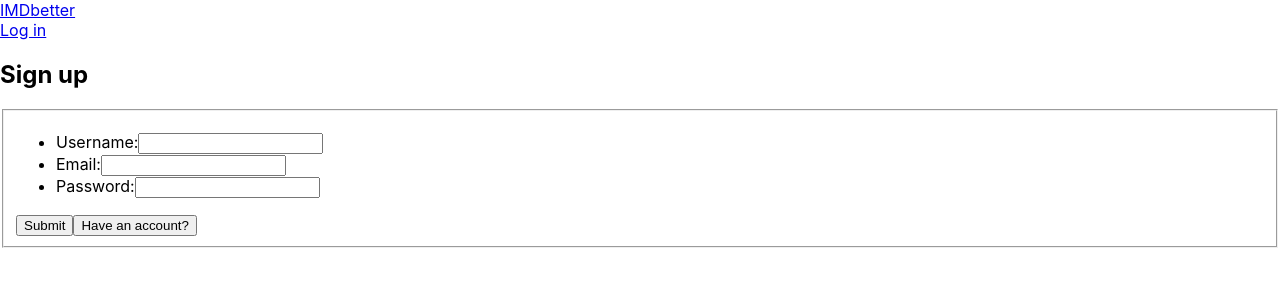
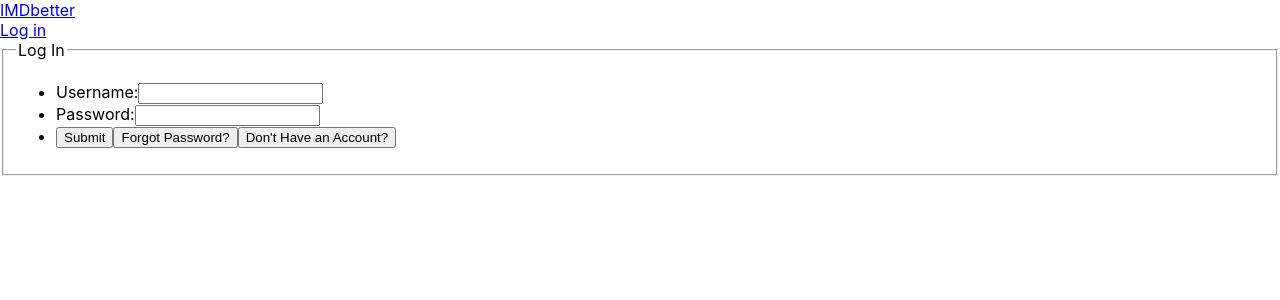
Before and after one commit to RedSkyHarbor/IMDbetter, a React (Create React App) app in the folder client/: page /registration in a window 1280 px wide. Shown: the top 300 px of the page. Built offline with nearby package versions, Linux system fonts and the light colour scheme.

Commit message:
Split login, reset password, and sign up into their own components and conditionally render them inside of UserAuthPage

```diff
--- a/client/src/components/auth/UserLogin.jsx
+++ b/client/src/components/auth/UserLogin.jsx
@@ -3,98 +3,40 @@
 class UserLogin extends Component {
     constructor(props){
         super(props);
-        this.state = { currentView: 'signUp'}
+        this.state = {
+            username: '',
+            password: '',
+        }
     }
 
-    changeView = (view) => {
-        this.setState({
-            currentView: view
-        });
+    handleSwitchView = (viewName) =>{
+        this.props.onSelectView(viewName);
     }
 
-    currentView = () => {
-        switch(this.state.currentView) {
-            case "signUp":
-                return (
-                    <form>
-                        <h2>Sign up</h2>
-                        <fieldset>
-                            <ul>
-                                <li>
-                                    <label for='username'>Username:</label>
-                                    <input type='text' id='username' required />
-                                </li>
-                                <li>
-                                    <label for='email'>Email:</label>
-                                    <input type='email' id='email' required />
-                                </li>
-                                <li>
-                                    <label for='password'>Password:</label>
-                                    <input type='password' id='password' required />
-                                </li>
-                            </ul>
-                            <button>Submit</button>
-                            <button type='button' onClick={ () => this.changeView('logIn')}>Have an account?</button>
-                        </fieldset>
-                    </form>
-                )
-                break
-            case "logIn":
+    render() {
         return(
             <form>
-                        <h2>Welcome Back</h2>
                 <fieldset>
                     <legend>Log In</legend>
                     <ul>
                         <li>
-                                    <label for="username">Username:</label>
+                            <label htmlFor="username">Username:</label>
                             <input type="text" id="username" required/>
                         </li>
                         <li>
-                                    <label for="password">Password:</label>
+                            <label htmlFor="password">Password:</label>
                             <input type="password" id="password" required/>
                         </li>
                         <li>
-                                    <i/>
-                                    <button onClick={ () => this.changeView("PWReset")} href="#">Forgot Password?</button>
-                                    <button onClick={ () => this.changeView("signUp")} href="#">Don't Have an Account?</button>
+                            <button>Submit</button>
+                            <button type='button' onClick={ () => this.handleSwitchView('reset')}>Forgot Password?</button>
+                            <button type='button' onClick={ () => this.handleSwitchView('signup')}>Don't Have an Account?</button>
                         </li>
                     </ul>
                 </fieldset>
+
             </form>
-                )
-                break
-            case "PWReset":
-                return (
-                    <form>
-                        <h2>Reset Password</h2>
-                        <fieldset>
-                            <legend>Password Reset</legend>
-                            <ul>
-                                <li>
-                                    <em>A reset link will be sent to your inbox!</em>
-                                </li>
-                                <li>
-                                    <label for="email">Email:</label>
-                                    <input type="email" id="email" required/>
-                                </li>
-                            </ul>
-                            <button>Send Reset Link</button>
-                            <button type="button" onClick={ () => this.changeView("logIn")}>Go Back</button>
-                        </fieldset>
-                    </form>
-                )
-            default:
-                break
-        }
-    }
-
-    render() {
-        return (
-            <div>
-                {this.currentView()}
-            </div>
-        )
+        );
     }
 
 }
--- /dev/null
+++ b/client/src/components/auth/UserResetPassword.jsx
@@ -0,0 +1,38 @@
+import React, { Component } from 'react';
+
+class UserResetPassword extends Component {
+    constructor(props) {
+        super(props);
+        this.state = { email: '' };
+    }
+
+    handleSwitchView = (viewName) =>{
+        this.props.onSelectView(viewName);
+    }
+
+    render() {
+        return (
+            <form>
+                <fieldset>
+                    <legend>Password Reset</legend>
+                    <ul>
+                        <li>
+                            <em>A reset link will be sent to your inbox!</em>
+                        </li>
+                        <li>
+                            <label htmlFor="email">Email:</label>
+                            <input type="email" id="email" required/>
+                        </li>
+                        <li>
+                            <button>Submit</button>
+                            <button type='button' onClick={ () => this.handleSwitchView('login')}>Return to Log In</button>
+                        </li>
+                    </ul>
+
+                </fieldset>
+            </form>
+        );
+    }
+}
+
+export default UserResetPassword;
--- /dev/null
+++ b/client/src/components/auth/UserSignUp.jsx
@@ -0,0 +1,46 @@
+import React, { Component } from 'react';
+
+class UserSignUp extends Component {
+    constructor(props) {
+        super(props);
+        this.state = {
+            username: '',
+            email: '',
+            password: ''
+        }
+    }
+
+    handleSwitchView = (viewName) =>{
+        this.props.onSelectView(viewName);
+    }
+
+    render() {
+        return (
+            <form>
+                <fieldset>
+                    <legend>Sign Up</legend>
+                    <ul>
+                        <li>
+                            <label htmlFor='username'>Username:</label>
+                            <input type='text' id='username' required />
+                        </li>
+                        <li>
+                            <label htmlFor='email'>Email:</label>
+                            <input type='email' id='email' required />
+                        </li>
+                        <li>
+                            <label htmlFor='password'>Password:</label>
+                            <input type='password' id='password' required />
+                        </li>
+                        <li>
+                            <button>Submit</button>
+                            <button type='button' onClick={ () => this.handleSwitchView('login')}>Have an account?</button>
+                        </li>
+                    </ul>
+                </fieldset>
+            </form>
+        );
+    }
+}
+
+export default UserSignUp;
--- a/client/src/pages/UserAuthPage.jsx
+++ b/client/src/pages/UserAuthPage.jsx
@@ -1,15 +1,44 @@
-import React from 'react';
+import React, { Component } from 'react';
 
 import Header from '../components/header/Header';
 import UserLogin from '../components/auth/UserLogin';
+import UserResetPassword from '../components/auth/UserResetPassword';
+import UserSignUp from '../components/auth/UserSignUp';
 
-const UserAuthPage = () => {
-    return (
-        <div>
-            <Header />
-            <UserLogin />
-        </div>
-    );
+
+class UserAuthPage extends Component {
+    constructor(props) {
+        super(props);
+        this.state = { currentView: "login" };
+        this.handleUpdateView = this.handleUpdateView.bind(this);
+    }
+
+    handleUpdateView = (viewVal) => {
+        this.setState({ currentView: viewVal });
+    }
+
+
+    currentView = () => {
+        switch(this.state.currentView) {
+            case 'login':
+                return <UserLogin onSelectView={this.handleUpdateView}/>
+            case 'signup':
+                return <UserSignUp onSelectView={this.handleUpdateView}/>
+            case 'reset':
+                return <UserResetPassword onSelectView={this.handleUpdateView}/>
+            default:
+                return <div>Error!</div>
+        }
+    }
+
+    render() {
+        return (
+            <div>
+                <Header />
+                {this.currentView()}
+            </div>
+        );
+    }
 }
 
 export default UserAuthPage;
```
Lines whose indentation alone changed are shown as unchanged.
